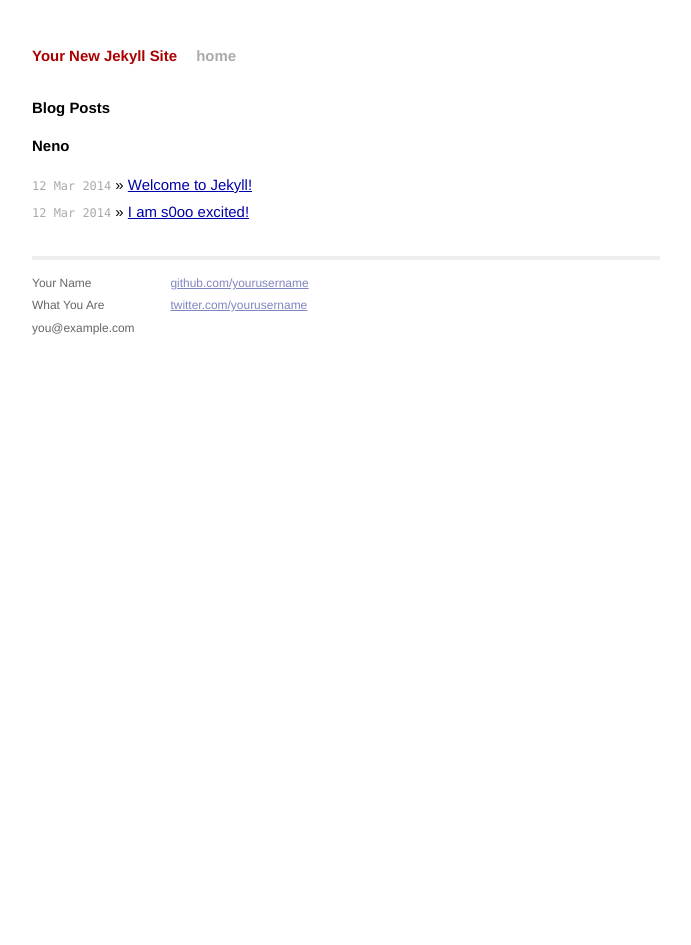
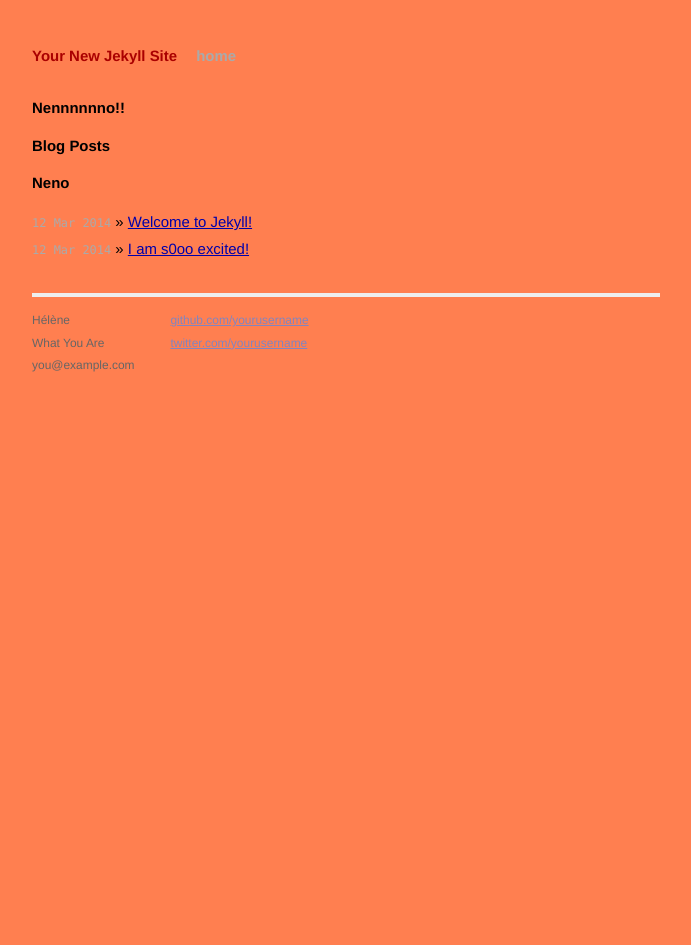
Before and after one commit to helenemartin/MyBlog, a Jekyll site: the page built from index.html, in a window 1280 px wide. Shown: the whole page, without its empty margins (294-985 px from the left). Built offline with Jekyll 4.4.1, drawn with Linux system fonts in a browser that asks for light colours; Markdown is read by kramdown in place of the engine named in the settings.

Commit message:
modify index and add image to stylesheet folder

```diff
--- a/_layouts/default.html
+++ b/_layouts/default.html
@@ -26,7 +26,7 @@
           <div class="footer">
             <div class="contact">
               <p>
-                Your Name<br />
+                Hélène<br />
                 What You Are<br />
                 you@example.com
               </p>
--- a/_posts/2014-03-12-secondpost.markdown
+++ b/_posts/2014-03-12-secondpost.markdown
@@ -6,6 +6,7 @@ categories: jekyll update
 ---
 Yu huuu guys this is first ever blog. I will be sharing so much with because you want to be me BIG TIME!!
 
+
 * Me
 * My Body
 * My Ego
--- a/css/main.css
+++ b/css/main.css
@@ -13,7 +13,7 @@
 html, body { height: 100%; }
 
 body {
-  background-color: #FFF;
+  background-color: coral;
   font: 13.34px Helvetica, Arial, sans-serif;
   font-size: small;
   text-align: center;
--- a/index.html
+++ b/index.html
@@ -1,7 +1,8 @@
 ---
 layout: default
-title: Your New Jekyll Site
+title: Nenosphere
 ---
+<h1>Nennnnnno!!</h1>
 
 <div id="home">
   <h1>Blog Posts</h1>
```
Also changed, not shown: css/img/codecraft.png (added), 2 other files.
